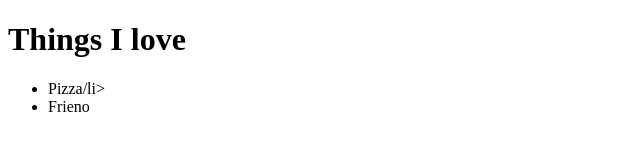
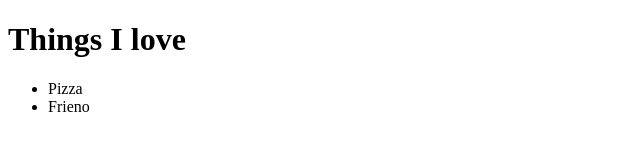
Before and after one commit to mariusyo/mariusyo.github.io, a plain HTML site: page index.html in a window 1280 px wide. Shown: the full height of the page, 0-640 px from the left. Drawn offline with Linux system fonts and the light colour scheme.

Commit message:
Update index.html

```diff
--- a/index.html
+++ b/index.html
@@ -6,7 +6,7 @@
 <body>
   <h1>Things I love</h1>
   <ul>
-    <li>Pizza/li>
+    <li>Pizza</li>
     <li>Frieno</li>
   </ul>
 </body>
```
